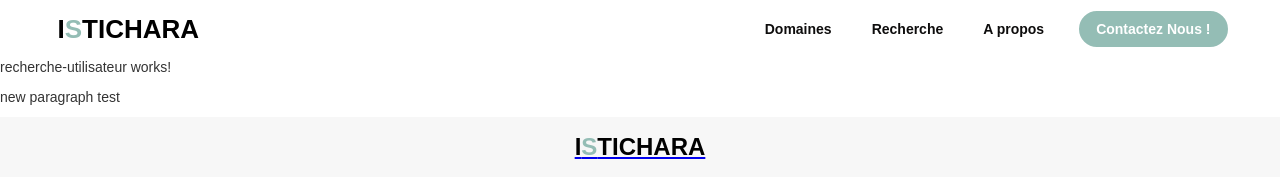
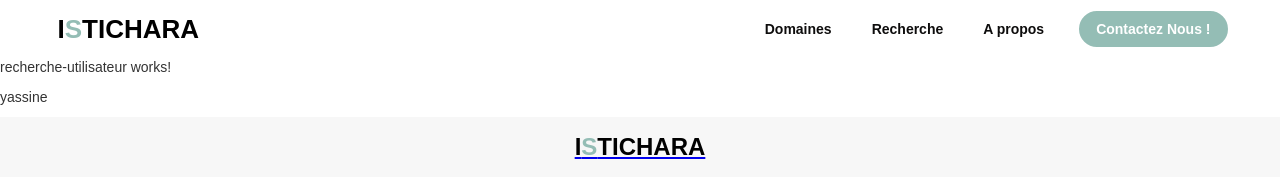
Before and after one commit to YassineMj/Projet-IsticharaConsultation-Angular, an Angular app: page /utilisateur/recherche-utilisateur in a window 1280 px wide. Shown: the top 177 px of the page. Built offline with nearby package versions, Linux system fonts and the light colour scheme.

Commit message:
modifier recherche.html

```diff
--- a/src/app/Partie-Utilisateur/recherche-utilisateur/recherche-utilisateur.component.html
+++ b/src/app/Partie-Utilisateur/recherche-utilisateur/recherche-utilisateur.component.html
@@ -1,3 +1,3 @@
 <p>recherche-utilisateur works!</p>
-<p>new paragraph test</p>
+<p>yassine</p>
 <app-bas-de-page></app-bas-de-page>
```
